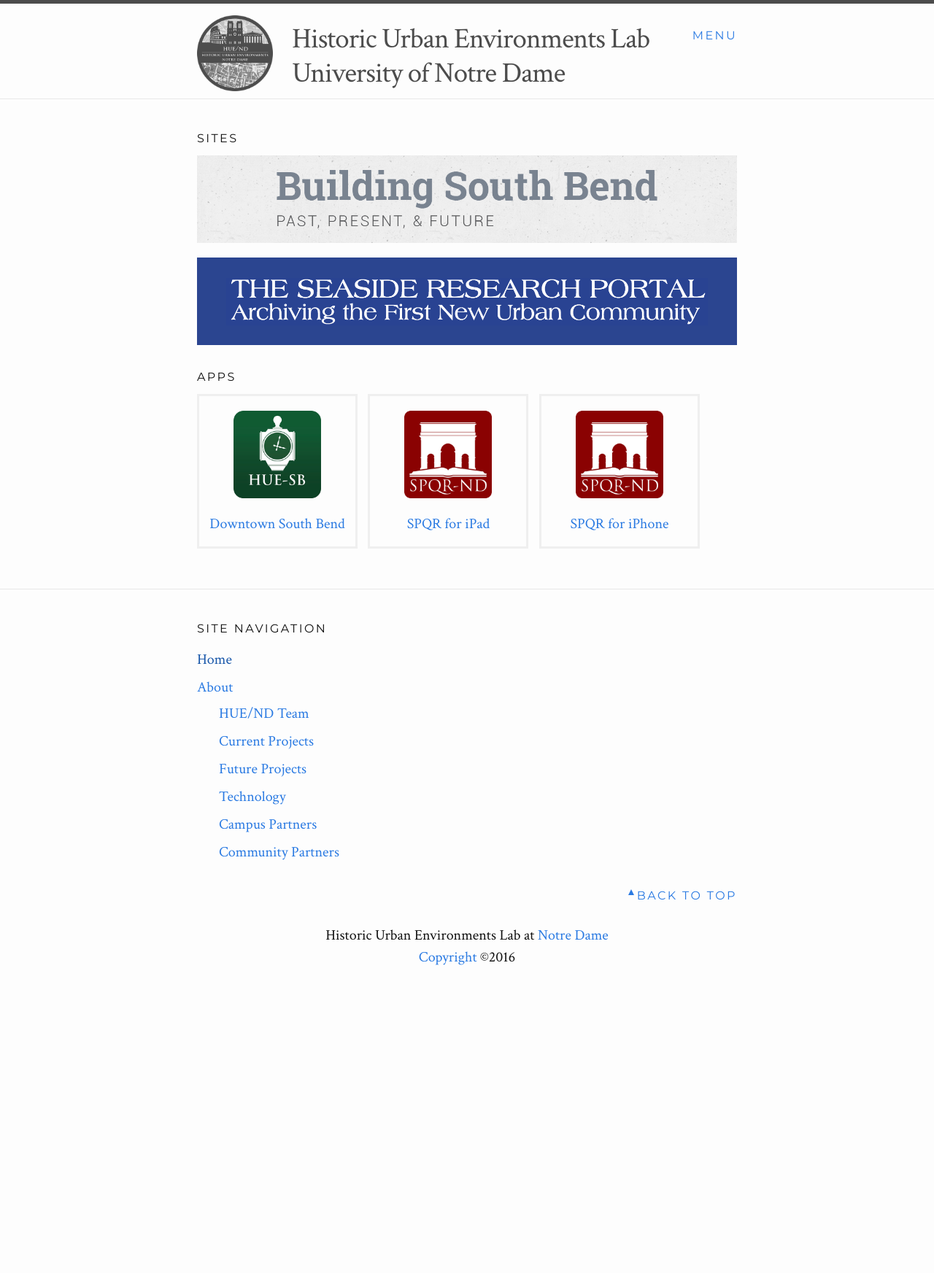
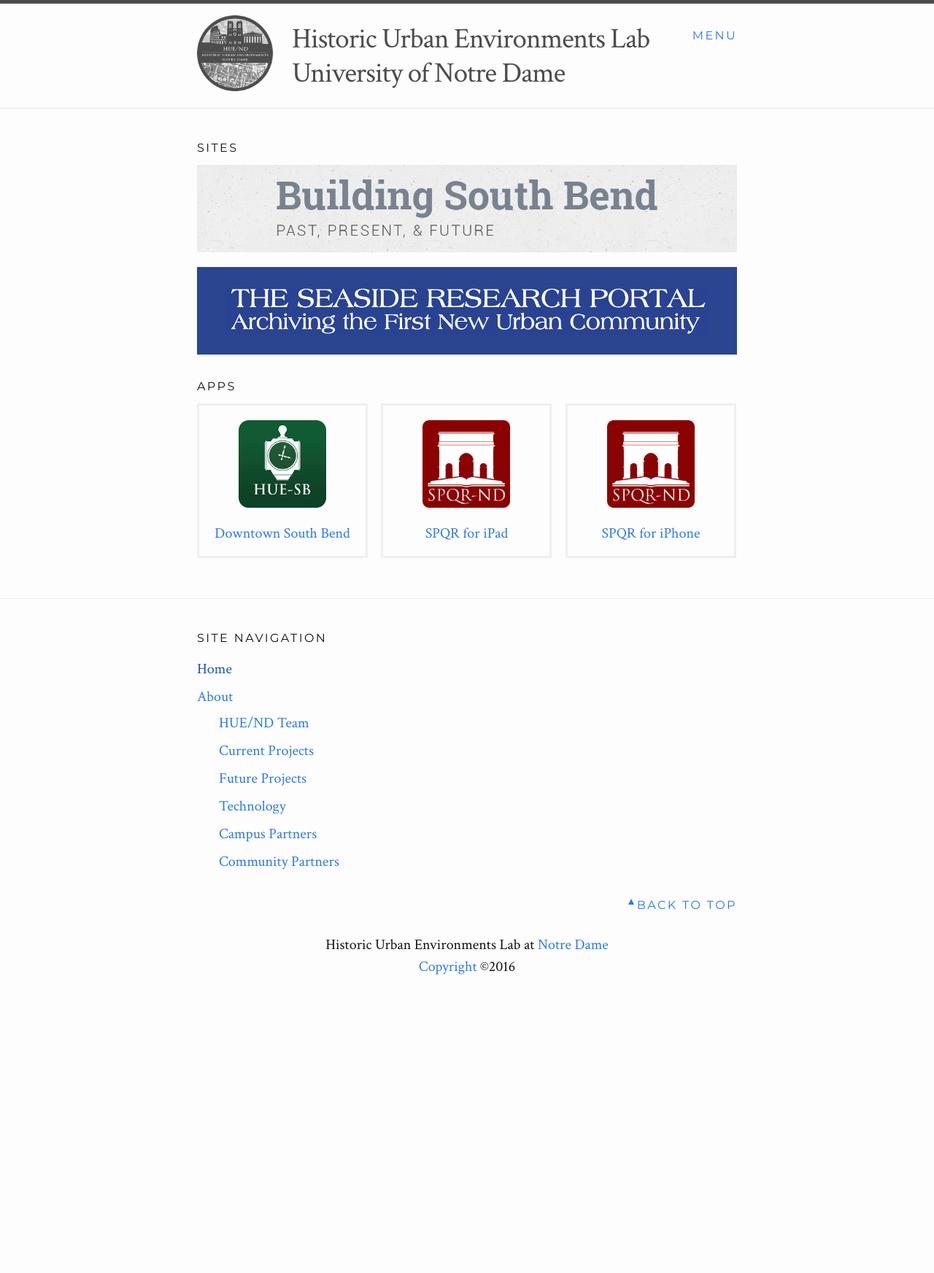
Before and after one commit to HUE-ND/HUE-ND.github.io, a Jekyll site: the page built from index.html, in a window 1280 px wide. Shown: the whole page at 73% size. Built offline with Jekyll 4.4.1, drawn with Linux system fonts in a browser that asks for light colours.

Commit message:
Alignment refinements

```diff
--- a/_sass/_layout.scss
+++ b/_sass/_layout.scss
@@ -55,6 +55,7 @@
 @media screen and (min-width: 40em) {
   .site-title {
     min-height: 4em;
+    padding-bottom: .5em;
     padding-left: 5em;
 
     .hue-mark-wrapper {
@@ -245,13 +246,13 @@
   .app-list {
     .app-link {
       border-width: 3px;
-      padding: 1em .5em .8em;
-      width: 11em;
+      padding: 1em 1em .8em;
+      width: 11.7em;
     }
 
     .app + .app .app-link {
       border-width: 3px;
-      margin-left: .5em;
+      margin-left: .7em;
       padding-top: 1em;
     }
   }
```
